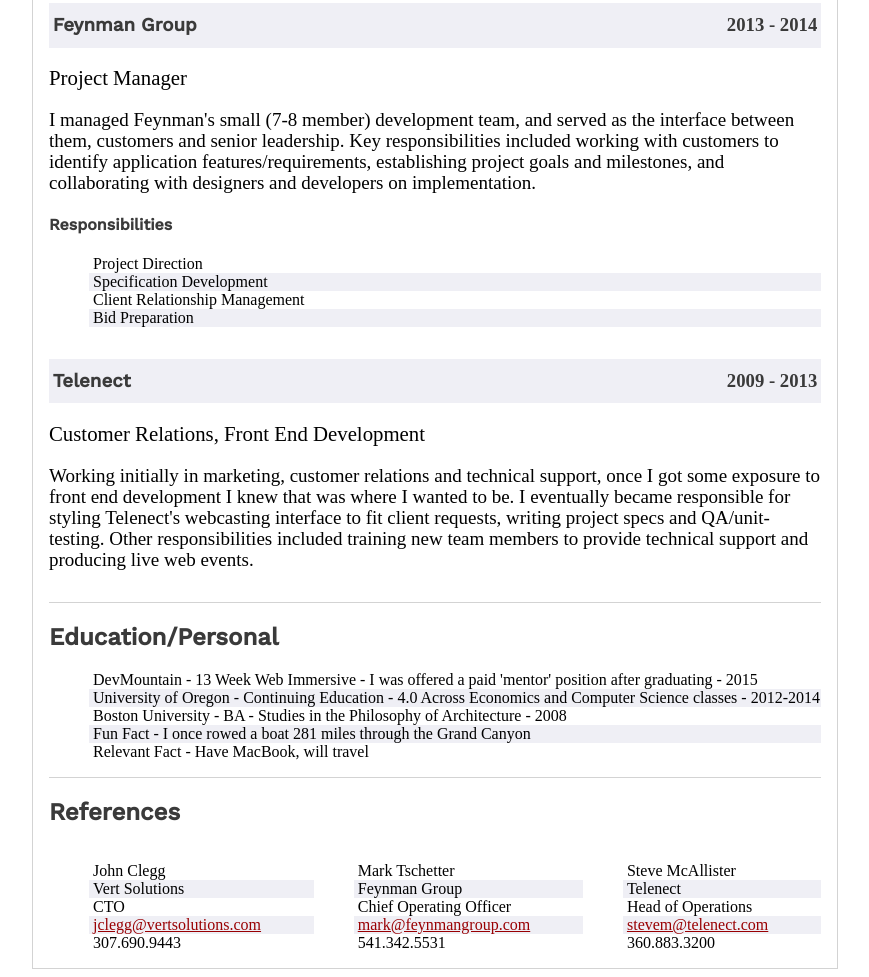
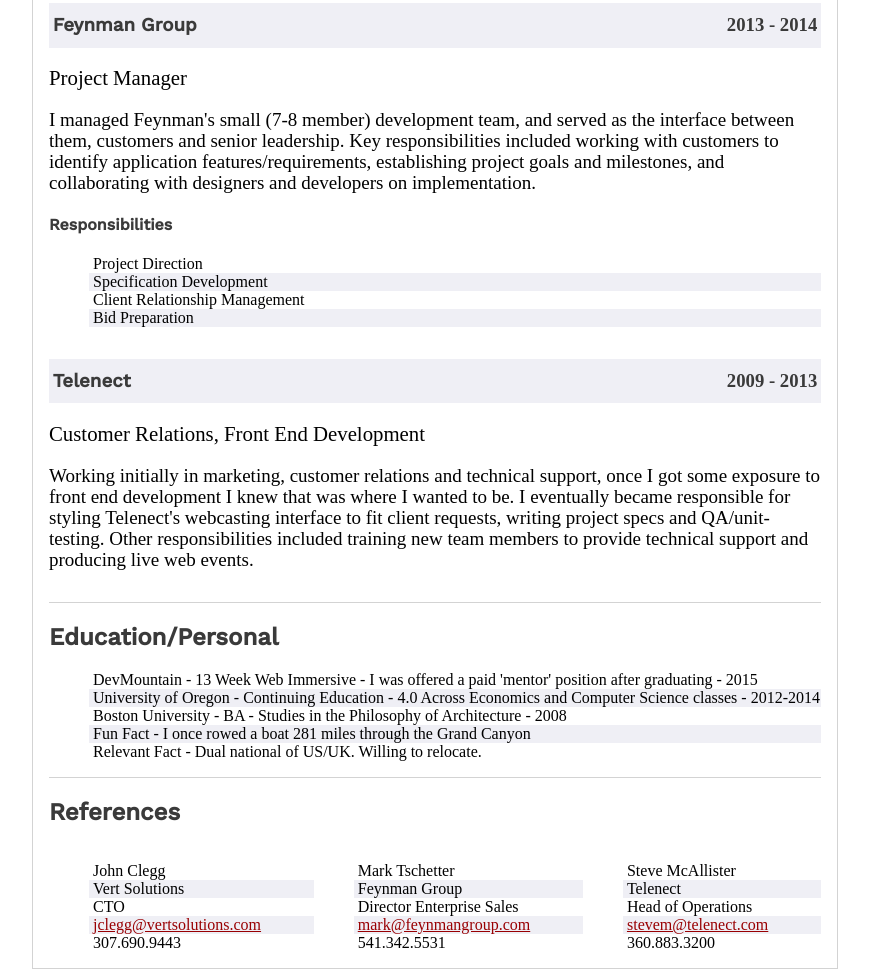
Before and after one commit to romines/cv, a website: page index.html in a window 1280 px wide. Shown: the part 1715-2692 px from the top of the page, without its empty margins (205-1074 px from the left). Drawn offline with nearby package versions, Linux system fonts and the light colour scheme; a web font is replaced by a local one.

Commit message:
Update relevant fact

```diff
--- a/index.html
+++ b/index.html
@@ -185,7 +185,7 @@
         <li>University of Oregon - Continuing Education - 4.0 Across Economics and Computer Science classes - 2012-2014</li>
         <li>Boston University - BA - Studies in the Philosophy of Architecture - 2008</li>
         <li>Fun Fact - I once rowed a boat 281 miles through the Grand Canyon</li>
-        <li>Relevant Fact - Have MacBook, will travel</li>
+        <li>Relevant Fact - Dual national of US/UK. Willing to relocate.</li>
       </ul>
     </div>
     <div class="references">
@@ -206,7 +206,7 @@
           <ul>
             <li class="name">Mark Tschetter</li>
             <li>Feynman Group</li>
-            <li>Chief Operating Officer</li>
+            <li>Director Enterprise Sales</li>
             <li>
               <a href="mailto:mark@feynmangroup.com">mark@feynmangroup.com</a>
             </li>
```
